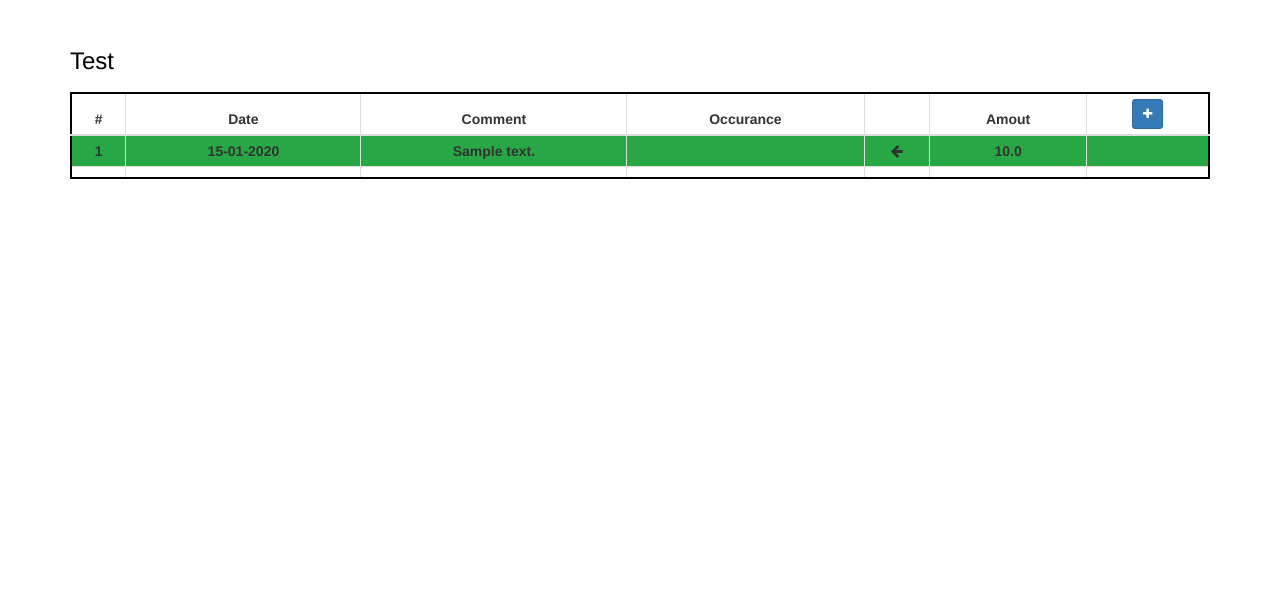
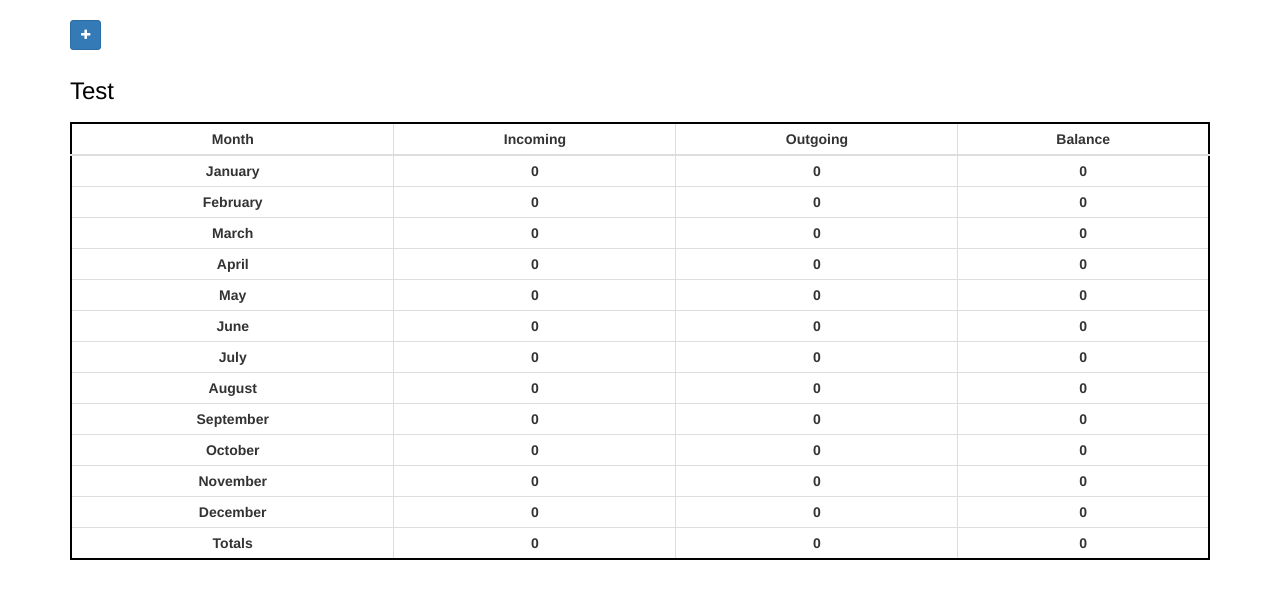
Before and after one commit to JeffreyThijs/personal_finance_tool, a Flask app: page /core/prognosis/yearly_overview in a window 1280 px wide. Shown: the part 72-671 px from the top of the page. Run offline with Flask 2, Linux system fonts and the light colour scheme; a user stored in the database is signed in; tables that the repository leaves empty hold one stand-in row (values such as "Sample post"); some libraries are stand-ins or nearby versions.

Commit message:
added monthly and once prognosis calc

```diff
--- /dev/null
+++ b/app/core/prognosis/helpers.py
@@ -0,0 +1,72 @@
+from flask_login import current_user
+from app.sqldb.prognoses import get_user_prognoses
+from app.sqldb.models import Prognosis
+import datetime
+from app.tools.dateutils import MONTHS, get_days_in_month, month_delta
+from app.tools.helpers_classes import AttrDict
+
+MONTHS = [x.capitalize() for x in MONTHS]
+
+def prognosis_date_rule(start_year, end_year=None,
+                        start_month=1, end_month=12,
+                        start_day=1, end_day=31):
+
+    end_year = start_year if end_year == None else end_year
+    end_day = get_days_in_month(end_month, end_year) if get_days_in_month(end_month, end_year) < end_day else end_day
+
+    # print("start: {}-{}-{}, end: {}-{}-{}".format(start_day, start_month, start_year,
+    #                                               end_day, end_month, end_year))
+
+    start_date = datetime.date(day=start_day, month=start_month, year=start_year)
+    end_date = datetime.date(day=end_day, month=end_month, year=end_year) + datetime.timedelta(days=1)
+
+    return [Prognosis.date >= start_date,
+            Prognosis.date < end_date]
+
+def get_only_once_prognosis_data(year_data):
+    for i, month in enumerate(MONTHS):
+        filter_rules = prognosis_date_rule(2019, start_month=i+1, end_month=i+1)
+        filter_rules += [Prognosis.type == Prognosis.PrognosisOccuranceType.ONCE]
+        monthly_prognosis = get_user_prognoses("date", *filter_rules)
+        for prognosis in monthly_prognosis:
+            if prognosis.incoming:
+                year_data[month].incoming += prognosis.amount
+            else:
+                year_data[month].outgoing += prognosis.amount
+    return year_data
+
+def get_monthly_prognosis_data(year_data):
+
+    filter_rules = prognosis_date_rule(2019)
+    filter_rules += [Prognosis.type == Prognosis.PrognosisOccuranceType.MONTHLY]
+    prognosis = get_user_prognoses("date", *filter_rules)
+    first_day_of_year = datetime.date(day=1, month=1, year=2019)
+
+    for p in prognosis:
+        delta = month_delta(p.date.date(), first_day_of_year)
+        for i, month in enumerate(MONTHS):
+            if (delta < 0) or (i >= (delta - 1)):
+                if p.incoming:
+                    year_data[month].incoming += p.amount
+                else:
+                    year_data[month].outgoing += p.amount
+
+    return year_data
+
+def get_prognosis_data(year):
+    year_data = AttrDict()
+    rows = MONTHS + ["Totals"]
+    for row in rows:
+        year_data[row] = AttrDict({"incoming" : 0, "outgoing" : 0, "balance" : 0})
+
+    year_data = get_only_once_prognosis_data(year_data)
+    year_data = get_monthly_prognosis_data(year_data)
+
+    for month in MONTHS:
+        year_data[month].balance = year_data[month].incoming - year_data[month].outgoing
+
+    year_data.Totals.incoming = sum([year_data[str(key)].incoming for key in year_data.keys()])
+    year_data.Totals.outgoing = sum([year_data[str(key)].outgoing for key in year_data.keys()])
+    year_data.Totals.balance = year_data.Totals.incoming - year_data.Totals.outgoing
+
+    return year_data
--- a/app/core/prognosis/routes.py
+++ b/app/core/prognosis/routes.py
@@ -1,8 +1,8 @@
 from flask import render_template, redirect, url_for
 from flask_login import login_required
-from app.sqldb.prognoses import get_user_prognoses, add_new_prognosis
 from app.core.prognosis import bp
 from app.core.prognosis.form_handler import FormHandler
+from app.core.prognosis.helpers import get_prognosis_data
 
 @bp.route('/yearly_overview', methods=['GET', 'POST'])
 @login_required
@@ -10,11 +10,14 @@ def yearly_overview():
     # init form handler
     f = FormHandler()
     # get prognoses
-    prognoses = get_user_prognoses()
+    data = get_prognosis_data(2019)
+    print("X"*100)
+    print(data)
+    print("X"*100)
     # handle forms
     if f.handle_forms():
         return redirect(url_for('prognosis.yearly_overview'))
 
     return render_template('core/prognosis/yearly_overview.html',
-                           prognoses=prognoses,
+                           data=data,
                            forms=f.forms)
--- a/app/templates/core/prognosis/yearly_overview.html
+++ b/app/templates/core/prognosis/yearly_overview.html
@@ -18,62 +18,35 @@
 {% endblock %}
 
 {% block app_content %}
+
+<span data-toggle="modal" data-target="#AddNewPrognosisModal">
+  <a type="button" class="btn btn-sm btn-primary" data-placement="bottom" title="Add" data-toggle="tooltip">
+    <span class="fa fa-plus"></span>
+  </a>
+</span>
+
 <div class="pt-3">
   <table class="table table-hover table-condensed table-bordered" id="table">
     <caption>
         <h3>Test</h3>
     <thead>
       <tr>
-        <th scope="col">#</th>
-        <th scope="col">Date</th>
-        <th scope="col">Comment</th>
-        <th scope="col">Occurance</th>
-        <th scope="col"></th>
-        <th scope="col">Amout</th>
-        <th scope="col">
-          <span data-toggle="modal" data-target="#AddNewPrognosisModal">
-            <a type="button" class="btn btn-sm btn-primary" data-placement="bottom" title="Add" data-toggle="tooltip">
-              <span class="fa fa-plus"></span>
-            </a>
-          </span>
+        <th scope="col">Month</th>
+        <th scope="col">Incoming</th>
+        <th scope="col">Outgoing</th>
+        <th scope="col">Balance</th>
         </th>
       </tr>
     </thead>
     <tbody>
-      {% for prognosis in prognoses %}
-      {% if prognosis.incoming %}
-      <tr class="bg-success">
-        {% else %}
-      <tr class="bg-danger">
-        {% endif %}
-
-        <th scope="row">{{ loop.index }}</th>
-        <td> {{ prognosis.fdate }} </td>
-        <td> {{ prognosis.comment }} </td>
-        <td> {{ prognosis.occurance_type }} </td>
-        <td>
-          {% if prognosis.incoming %}
-          <span class="fa fa-arrow-left"></span>
-          {% else %}
-          <span class="fa fa-arrow-right"></span>
-          {% endif %}
-        </td>
-        <td> {{ prognosis.amount }} </td>
-        <td>
-        </td>
+      {% for key, value in data.items() %}
+      <tr>
+          <th scope="row">{{ key }}</th>
+          <td> {{ value["incoming"] }} </td>
+          <td> {{ value["outgoing"] }} </td>
+          <td> {{ value["balance"] }} </td>
       </tr>
-
       {% endfor %}
-      {% if prognoses %}
-      <tr id={{ total }}>
-        <th scope="row"></th>
-        <td></td>
-        <td></td>
-        <td></td>
-        <td></td>
-        <td></td>
-      </tr>
-      {% endif %}
     </tbody>
   </table>
 
--- a/app/tools/dateutils.py
+++ b/app/tools/dateutils.py
@@ -1,4 +1,5 @@
 import datetime
+from dateutil import relativedelta
 
 MONTHS = ['january', 'february', 'march', 'april', 'may', 'june', 'july',
           'august',  'september', 'october', 'november', 'december']
@@ -162,3 +163,6 @@ def get_days_in_month(month: int, year: int) -> int:
         return 29
     else:
         return 28
+
+def month_delta(date_1 : datetime.date, date_2 : datetime.date):
+    return relativedelta.relativedelta(date_1, date_2).months
```
